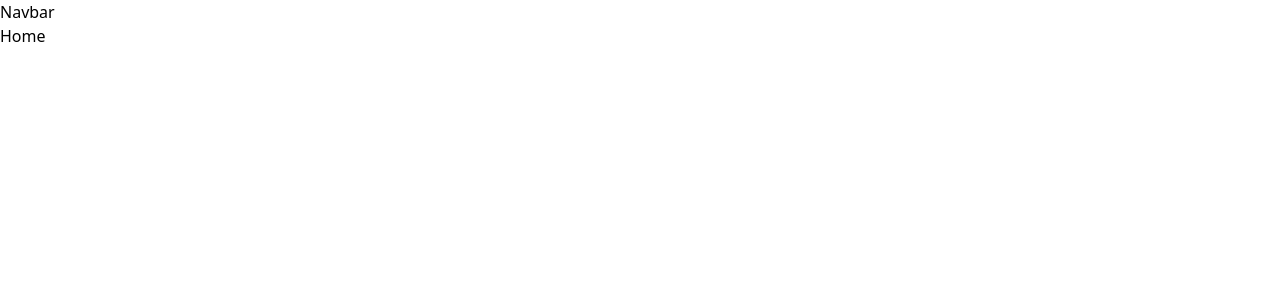
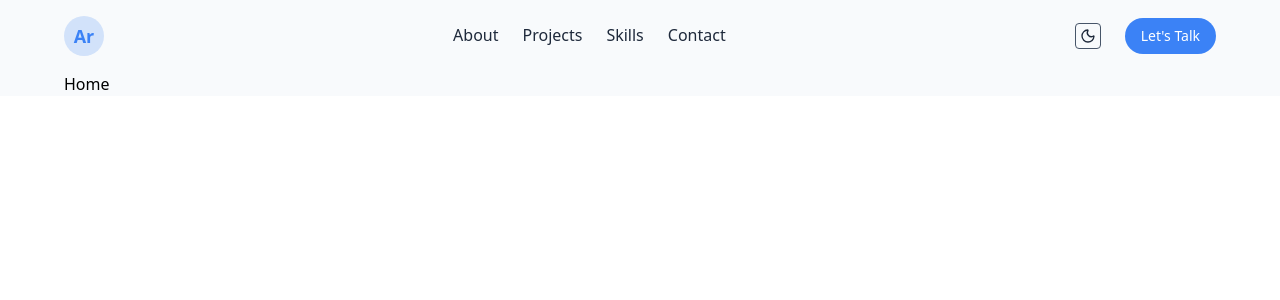
Before and after one commit to razaaliwebdev/CODING-SAMURAI-INTERNSHIP-TASKS, a React (Vite) app in the folder 02-portfolio/: page / in a window 1280 px wide. Shown: the top 300 px of the page. Built offline with nearby package versions, Linux system fonts and the light colour scheme.

Commit message:
create the navbar and also create the light and dark mode

```diff
--- a/02-portfolio/index.html
+++ b/02-portfolio/index.html
@@ -7,7 +7,7 @@
     <title>Alex Rivera | Web Developer</title>
   </head>
   <body>
-    <div id="root"></div>
+    <div id="root" class="bg-bg"></div>
     <script type="module" src="/src/main.jsx"></script>
   </body>
 </html>
--- a/02-portfolio/src/App.jsx
+++ b/02-portfolio/src/App.jsx
@@ -5,7 +5,7 @@ import Navbar from "./components/Navbar";
 
 const App = () => {
   return (
-    <div>
+    <div className="md:w-[90%] w-[95%] mx-auto">
       <Navbar />
 
       <Routes>
--- a/02-portfolio/src/components/Navbar.jsx
+++ b/02-portfolio/src/components/Navbar.jsx
@@ -1,7 +1,47 @@
 import React from "react";
+import { Link } from "react-router-dom";
+import ThemeToggle from "./ThemeToggle";
 
 const Navbar = () => {
-  return <nav>Navbar</nav>;
+  return (
+    <nav className="flex items-center justify-between py-4">
+      <div className="logo h-10 w-10 rounded-full bg-secondary flex items-center justify-center text-primary font-bold text-lg">
+        Ar
+      </div>
+      <div className="links flex items-center gap-3 md:gap-6">
+        <Link
+          className="text-text text-xs md:text-[16px] hover:text-primary"
+          to="/#about"
+        >
+          About
+        </Link>
+        <Link
+          className="text-text text-xs md:text-[16px] hover:text-primary"
+          to="/#projects"
+        >
+          Projects
+        </Link>
+        <Link
+          className="text-text text-xs md:text-[16px] hover:text-primary"
+          to="/#skills"
+        >
+          Skills
+        </Link>
+        <Link
+          className="text-text text-xs md:text-[16px] hover:text-primary"
+          to="/#contact"
+        >
+          Contact
+        </Link>
+      </div>
+      <div className="btns flex items-center md:gap-6 gap-3">
+        <ThemeToggle />
+        <button className="rounded-full bg-primary hover:bg-secondary hover:text-muted ease-in px-4 py-1 md:text-md md:py-2 text-sm cursor-pointer text-white">
+          Let's Talk
+        </button>
+      </div>
+    </nav>
+  );
 };
 
 export default Navbar;
--- /dev/null
+++ b/02-portfolio/src/components/ThemeToggle.jsx
@@ -0,0 +1,21 @@
+import { useTheme } from "../context/ThemeContext";
+import { Moon, Sun } from "lucide-react";
+
+const ThemeToggle = () => {
+  const { theme, toggleTheme } = useTheme();
+
+  return (
+    <button
+      onClick={toggleTheme}
+      className="border border-muted  p-1 rounded cursor-pointer text-text"
+    >
+      {theme === "light" ? (
+        <Moon className="md:h-4 md:w-4 h-3 w-3" />
+      ) : (
+        <Sun className="md:h-4 md:w-4 h-3 w-3" />
+      )}
+    </button>
+  );
+};
+
+export default ThemeToggle;
--- /dev/null
+++ b/02-portfolio/src/context/ThemeContext.jsx
@@ -0,0 +1,27 @@
+import { createContext, useContext, useEffect, useState } from "react";
+
+const ThemeContext = createContext();
+
+export const ThemeProvider = ({ children }) => {
+  const [theme, setTheme] = useState(() => {
+    return localStorage.getItem("theme") || "light";
+  });
+
+  useEffect(() => {
+    const root = document.documentElement;
+    root.classList.toggle("dark", theme === "dark");
+    localStorage.setItem("theme", theme);
+  }, [theme]);
+
+  const toggleTheme = () => {
+    setTheme((prev) => (prev === "light" ? "dark" : "light"));
+  };
+
+  return (
+    <ThemeContext.Provider value={{ theme, toggleTheme }}>
+      {children}
+    </ThemeContext.Provider>
+  );
+};
+
+export const useTheme = () => useContext(ThemeContext);
--- a/02-portfolio/src/index.css
+++ b/02-portfolio/src/index.css
@@ -1 +1,31 @@
 @import "tailwindcss";
+
+
+
+/* Define light and dark veriables */
+@theme {
+    --color-bg: #F8FAFC;
+    --color-surface: #FFFFFF;
+    --color-text: #1E293B;
+    --color-primary: #3B82F6;
+    --color-secondary: #D2E2FA;
+    --color-muted: #475569;
+    --color-field: #F1F5F9;
+
+}
+
+.dark {
+    --color-bg: #0F172A;
+    --color-surface: #162033;
+    --color-text: #FFFFFF;
+    --color-primary: #06B6D4;
+    --color-secondary: #0D364B;
+    --color-muted: #B8C2CE;
+    --color-field: #11192C;
+
+}
+
+/* Transition */
+* {
+    transition: background-color .3s ease, color .3s ease;
+}
--- a/02-portfolio/src/main.jsx
+++ b/02-portfolio/src/main.jsx
@@ -2,9 +2,12 @@ import { createRoot } from "react-dom/client";
 import "./index.css";
 import App from "./App.jsx";
 import { BrowserRouter } from "react-router-dom";
+import { ThemeProvider } from "./context/ThemeContext.jsx";
 
 createRoot(document.getElementById("root")).render(
   <BrowserRouter>
-    <App />
+    <ThemeProvider>
+      <App />
+    </ThemeProvider>
   </BrowserRouter>
 );
```
